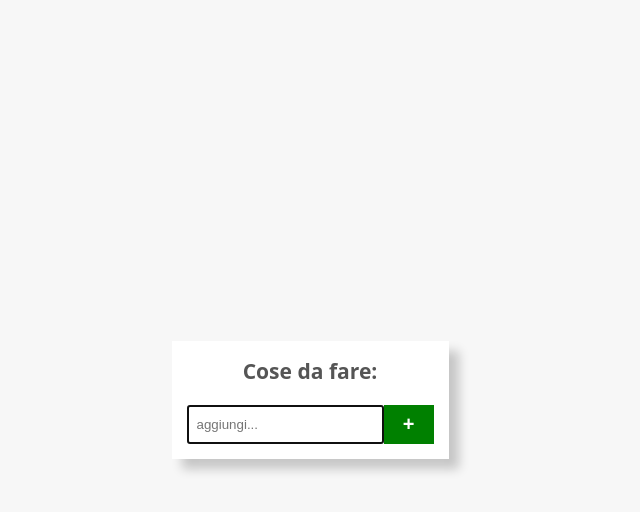
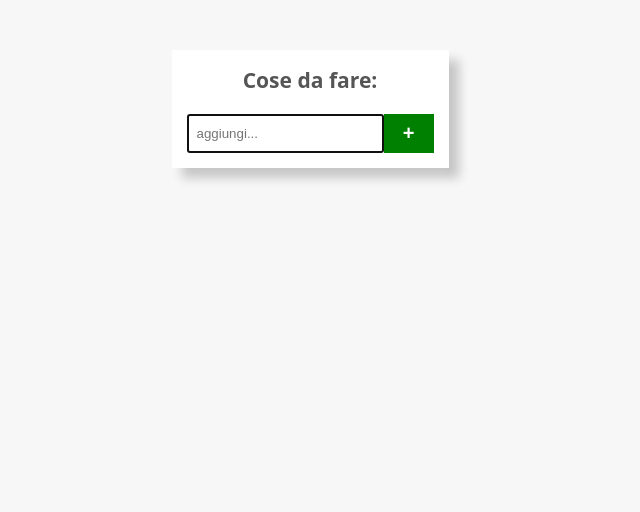
Before and after one commit to frascavone/to-do-list, a plain HTML site: page index.html in a window 1280 px wide. Shown: the whole page, without its empty margins (330-970 px from the left). Drawn offline with Linux system fonts and the light colour scheme.

Commit message:
Update index.html

```diff
--- a/index.html
+++ b/index.html
@@ -25,9 +25,8 @@
         color: #555;
         background-color: #f7f7f7;
         min-height: 100vh;
-
         display: flex;
-        align-items: center;
+        align-items: start;
         justify-content: center;
       }
 
@@ -40,6 +39,7 @@
         background-color: white;
         box-shadow: 1rem 1rem 1rem rgb(0 0 0 / 20%);
         padding: 1.5rem;
+        margin-top: 5rem;
       }
       form {
         display: flex;
```
